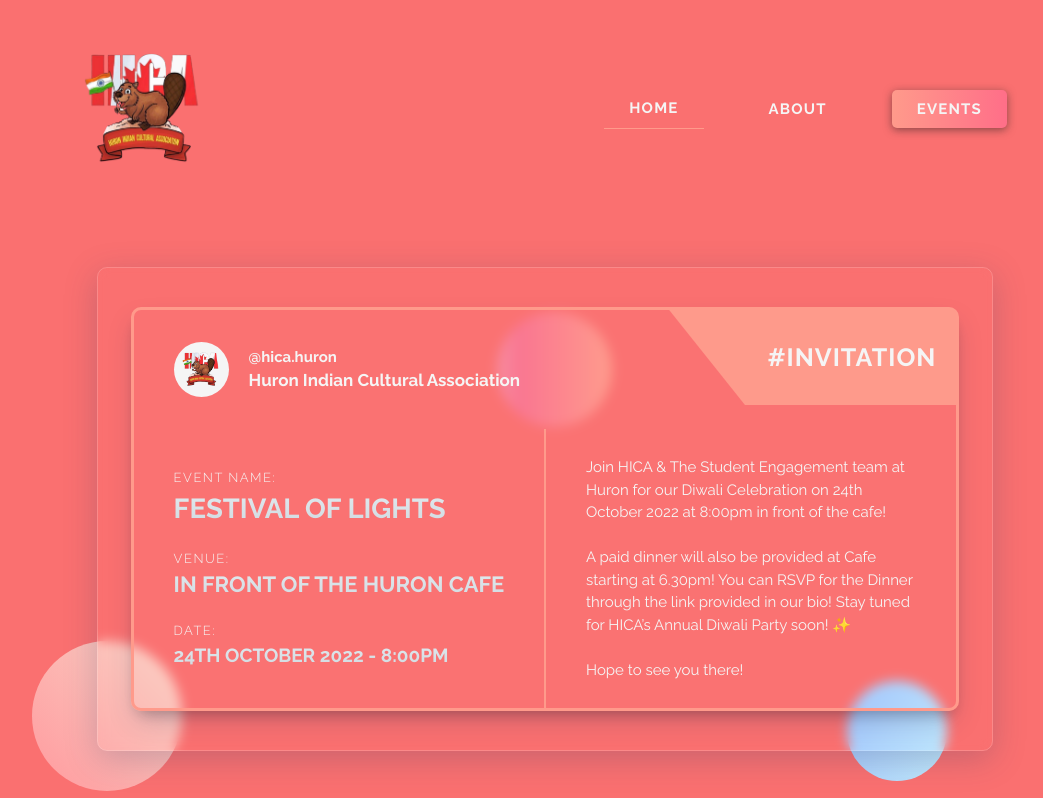
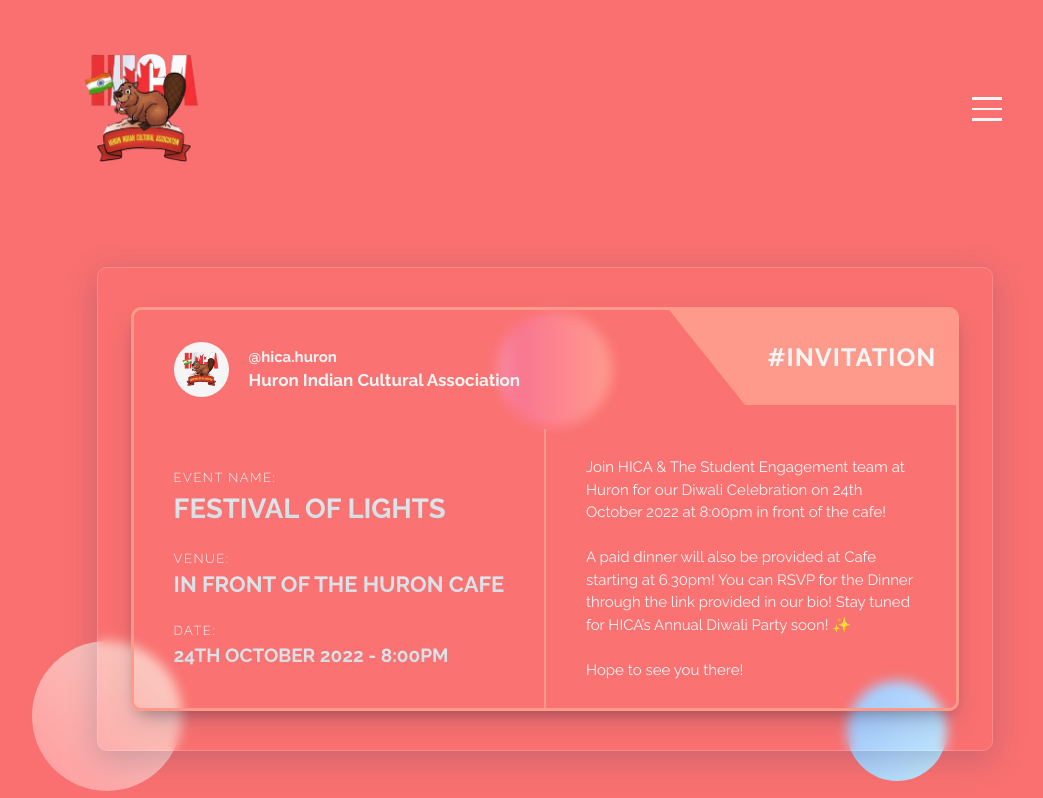
Before and after one commit to abitsalihu/hica, a website: page index.html in a window 1280 px wide. Shown: the top 798 px of the page, without its empty margins (95-1138 px from the left). Drawn offline with Linux system fonts and the light colour scheme.

Commit message:
start working on the nav btn

```diff
--- a/index.html
+++ b/index.html
@@ -24,10 +24,14 @@
                 <a href="#" class="nav__links--l">About</a>
                 <a href="#" class="nav__links--l nav__links--events">Events</a>
             </div>
+
+            <div class="nav__button">
+                <span class="nav__button-line line-f"></span>
+                <span class="nav__button-line line-s"></span>
+                <span class="nav__button-line line-th"></span>
+
+            </div>
         </nav>
-
-
-
         <section class="event">
             <div class="event-background">
             </div>
@@ -83,8 +87,6 @@
             <div class="blob"></div>
 
         </section>
-
-
     </div>
     <div class="second-section">
 
@@ -480,18 +482,16 @@
                     HICA
                 </div>
                 <div class="footer_con--left-copyright">
-                    © 2022-present Huron Indian Cultural Association . All Rights Reserved.
+                    © 2022-present Huron Indian Cultural Association. All Rights Reserved.
                 </div>
             </div>
 
             <div class="footer_con--right">
                 <h4>Links</h4>
-
                 <a href="https://www.instagram.com/hica.huron/" target="_blank">Instagram</a>
                 <a href="https://www.myhuron.ca/huron-indian-cultural-association" target="_blank">Huron</a>
                 <a href="https://www.facebook.com/HICAHuron" target="_blank">Facebook</a>
-
-
+                <a href="https://mobile.twitter.com/hicahuron" target="_blank">Twitter</a>
 
             </div>
 
--- a/sass/style.scss
+++ b/sass/style.scss
@@ -92,6 +92,27 @@
     }
   }
 
+  &__button{
+    width: 40px;
+    height: 40px;
+    // border: 1px solid red;
+    display: flex;
+    flex-direction: column;
+    justify-content: space-evenly;
+    align-items: center;
+    cursor: pointer;
+
+
+    &-line{
+      width: 30px;
+      height: 2.5px;
+      background-color: #434343;
+      background-color: $white-color;
+    }
+
+
+  }
+
   &__links {
 
     width: 60%;
@@ -99,6 +120,7 @@
     display: flex;
     justify-content: flex-end;
     align-items: center;
+    display: none;
 
     &--l,
     &--l:active,
```
Also changed, not shown: css/style.css.
